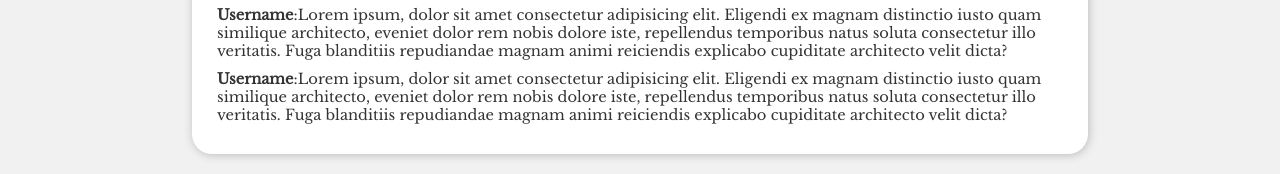
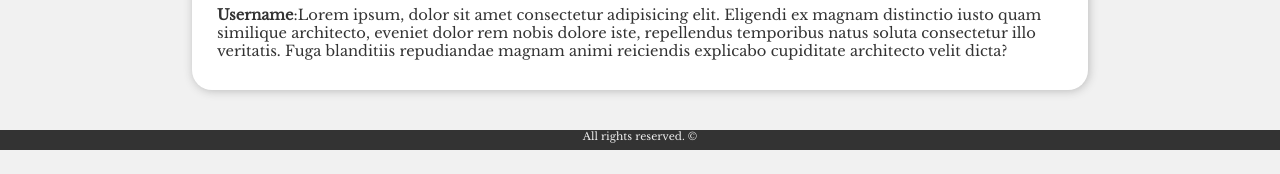
Before and after one commit to nikolay5r/our-sport-app, a React (Create React App) app: page /posts/postId in a window 1280 px wide. Shown: the part 745-919 px from the top of the page. After the commit the page ends 895 px from the top, so only its background shows below. Built offline with nearby package versions, Linux system fonts and the light colour scheme.

Commit message:
Extract comment into Comment component

```diff
--- /dev/null
+++ b/src/components/Details/Comment.js
@@ -0,0 +1,16 @@
+import { Link } from 'react-router-dom'
+
+export default function Comment() {
+    return (
+        <div className="comment">
+            <Link to="/profile/userId">Username</Link>:
+            <p>Lorem ipsum, dolor sit amet consectetur adipisicing elit.
+                Eligendi ex magnam distinctio iusto quam similique architecto, eveniet dolor rem
+                nobis
+                dolore iste, repellendus temporibus natus soluta consectetur illo veritatis.
+                Fuga blanditiis repudiandae magnam animi reiciendis explicabo cupiditate
+                architecto velit
+                dicta?</p>
+        </div>
+    )
+}
--- a/src/components/Details/Details.js
+++ b/src/components/Details/Details.js
@@ -1,4 +1,5 @@
 import { Link } from 'react-router-dom'
+import Comment from './Comment'
 
 export default function Details() {
     return (
@@ -23,26 +24,7 @@ export default function Details() {
                 </div>
                 <div className="comments">
                     <h3>Comments: *Number of comments*</h3>
-                    <div className="comment">
-                        <Link to="/profile/userId">Username</Link>:
-                        <p>Lorem ipsum, dolor sit amet consectetur adipisicing elit.
-                            Eligendi ex magnam distinctio iusto quam similique architecto, eveniet dolor rem
-                            nobis
-                            dolore iste, repellendus temporibus natus soluta consectetur illo veritatis.
-                            Fuga blanditiis repudiandae magnam animi reiciendis explicabo cupiditate
-                            architecto velit
-                            dicta?</p>
-                    </div>
-                    <div className="comment">
-                        <Link to="/profile/userId">Username</Link>:
-                        <p>Lorem ipsum, dolor sit amet consectetur adipisicing elit.
-                            Eligendi ex magnam distinctio iusto quam similique architecto, eveniet dolor rem
-                            nobis
-                            dolore iste, repellendus temporibus natus soluta consectetur illo veritatis.
-                            Fuga blanditiis repudiandae magnam animi reiciendis explicabo cupiditate
-                            architecto velit
-                            dicta?</p>
-                    </div>
+                    <Comment />
                 </div>
             </div>
         </div>
```
